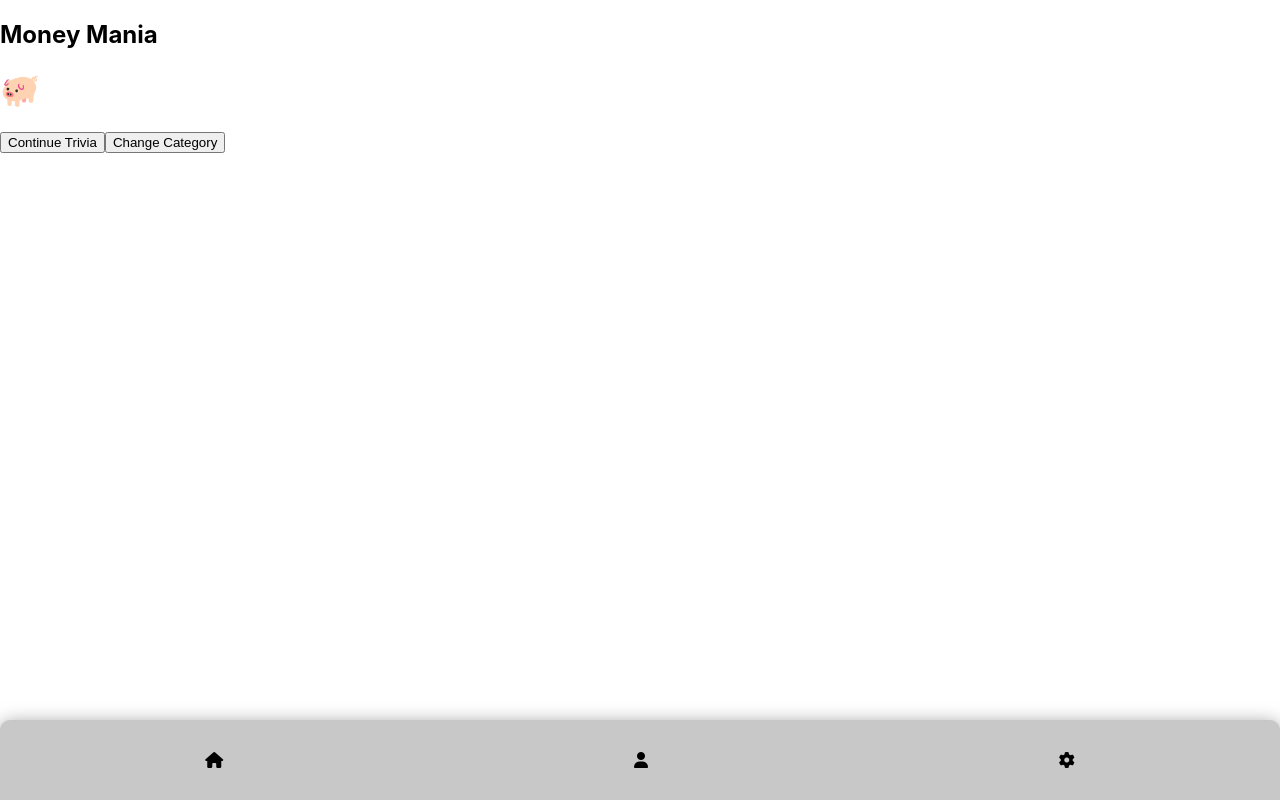
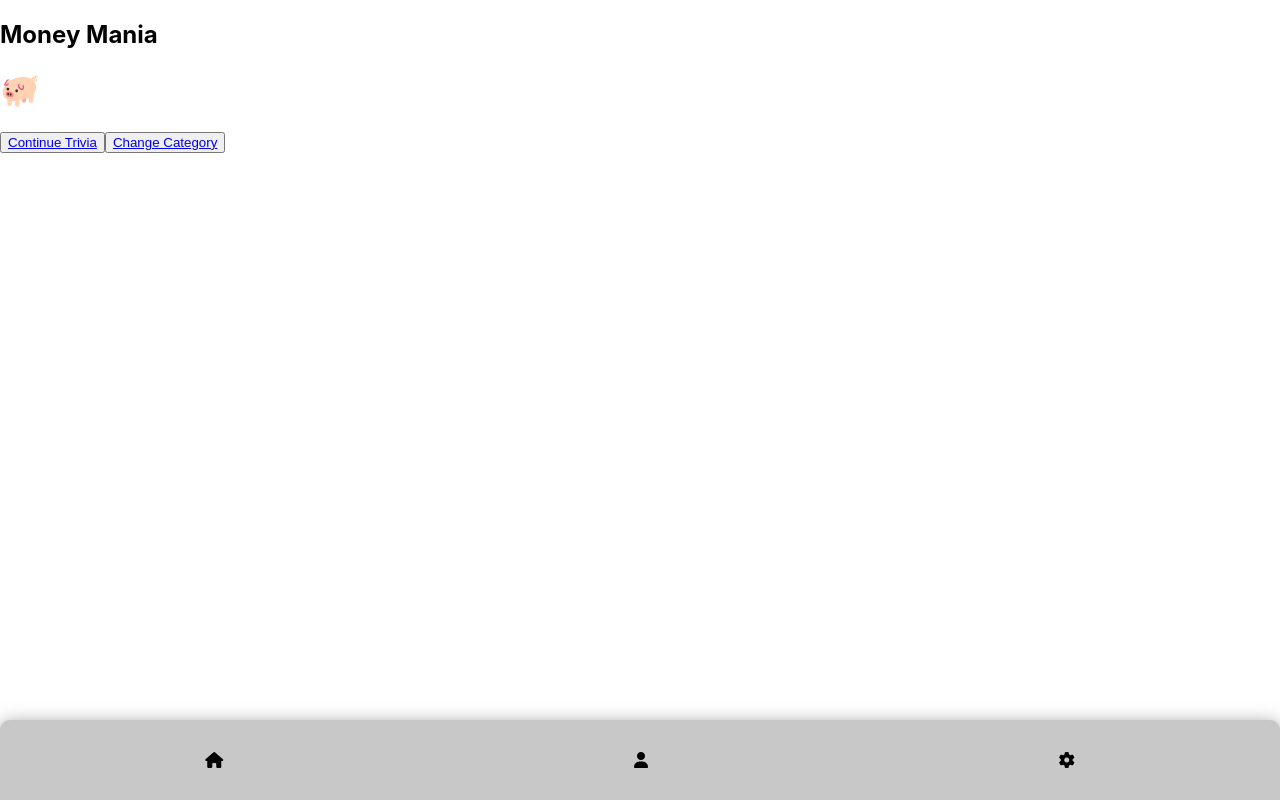
Before and after one commit to Cazier92/Money-Mania-Frontend, a React (Create React App) app: page /home in a window 1280 px wide. Built offline with nearby package versions, Linux system fonts and the light colour scheme; no server answers.

Commit message:
pass currentTrivia down through GamePage to Question/AnswerCard

```diff
--- a/src/components/AnswerCard/AnswerCard.jsx
+++ b/src/components/AnswerCard/AnswerCard.jsx
@@ -1,4 +1,4 @@
-const AnswerCard = () => {
+const AnswerCard = ({currentTrivia}) => {
   return ( <>
   <h1>this is AnswerCard component </h1>
   </> );
--- a/src/components/QuestionCard/QuestionCard.jsx
+++ b/src/components/QuestionCard/QuestionCard.jsx
@@ -1,9 +1,9 @@
 import AnswerCard from "../AnswerCard/AnswerCard";
-const QuestionCard = () => {
+const QuestionCard = ({currentTrivia}) => {
   return (
     <>
     <h1>This is QuestionCard Component</h1>
-    <AnswerCard/>
+    <AnswerCard currentTrivia={currentTrivia}/>
 
     </>
   );
--- a/src/pages/GamePage/GamePage.jsx
+++ b/src/pages/GamePage/GamePage.jsx
@@ -1,10 +1,10 @@
 import QuestionCard from "../../components/QuestionCard/QuestionCard";
 
-const GamePage = () => {
+const GamePage = ({currentTrivia}) => {
   return (
     <>
     <h1>this is gamePage page</h1>
-    <QuestionCard/>
+    <QuestionCard currentTrivia={currentTrivia}/>
     </>
   );
 }
--- a/src/pages/Home/Home.jsx
+++ b/src/pages/Home/Home.jsx
@@ -1,3 +1,5 @@
+import { Link } from "react-router-dom";
+
 import Banner from "../../components/Banner/Banner";
 import PiggyBank from "../../components/PiggyBank/PiggyBank";
 
@@ -6,8 +8,8 @@ const Home = () => {
         <>
             <Banner />
             <PiggyBank />
-            <button>Continue Trivia</button>
-            <button>Change Category</button>
+            <button><Link to='/gamepage'>Continue Trivia</Link></button>
+            <button><Link to='/categories'>Change Category</Link></button>
         </>
     );
 }
```
